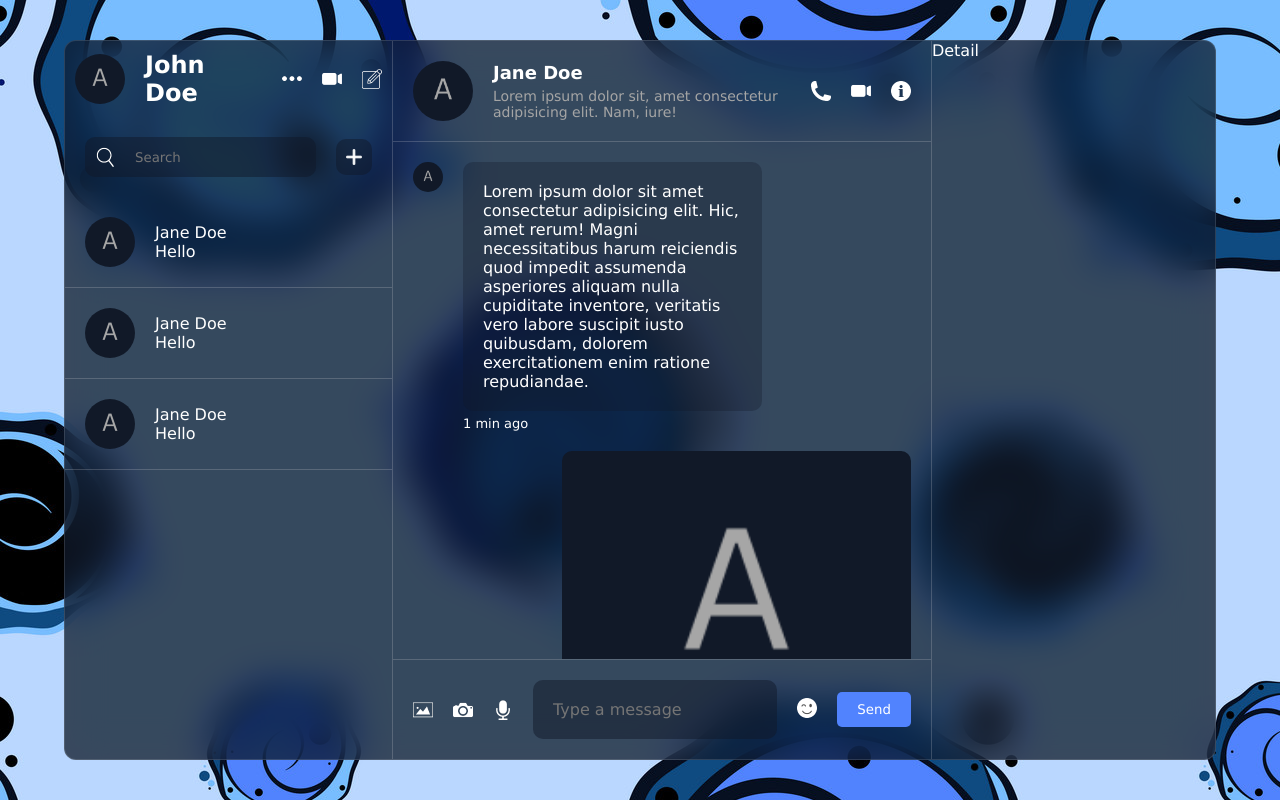
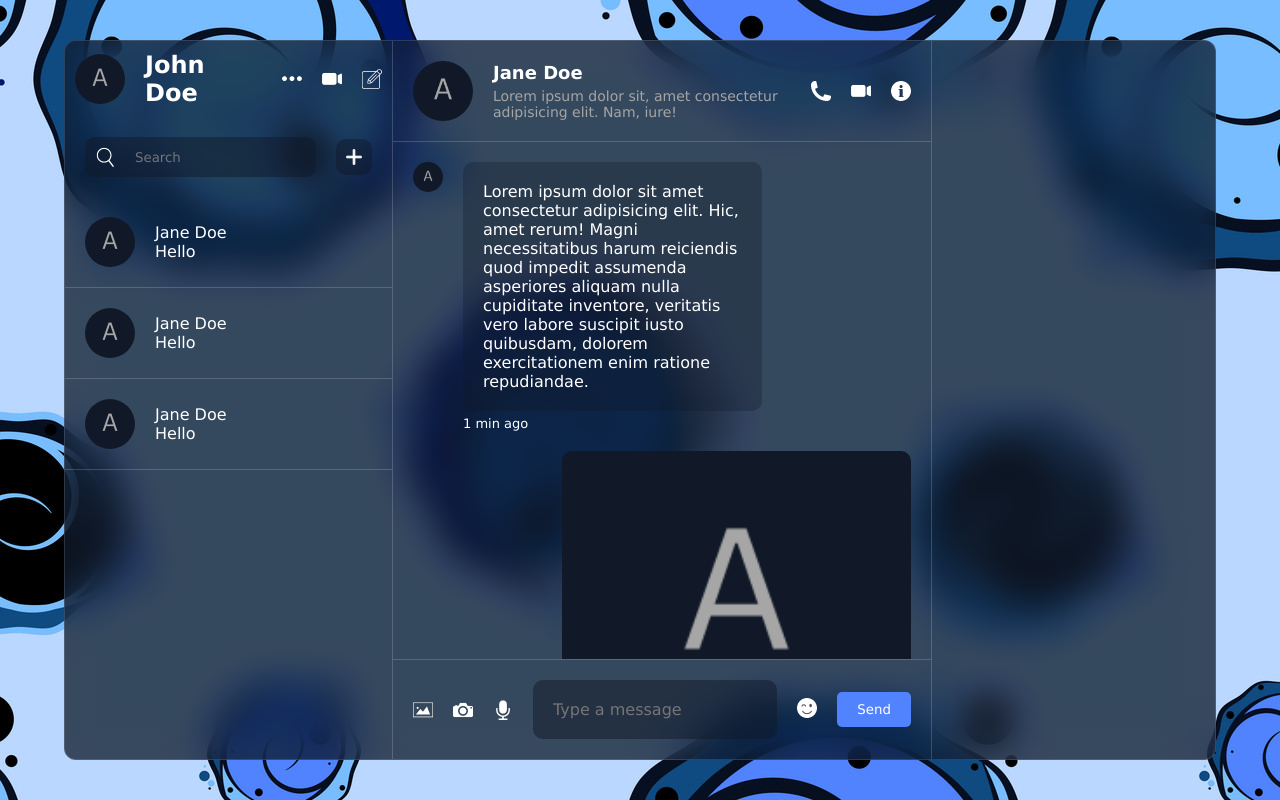
Before and after one commit to Akasht3010/React-Chat-App, a React (Vite) app: page / in a window 1280 px wide. Built offline with nearby package versions, Linux system fonts and the light colour scheme.

Commit message:
till detail

```diff
--- a/src/components/detail/Detail.jsx
+++ b/src/components/detail/Detail.jsx
@@ -4,7 +4,8 @@ import './detail.css'
 const Detail = () => {
   return (
     <div className='detail'>
-      Detail
+      <div className="user"></div>
+      <div className="info"></div>
     </div>
   )
 }
```
